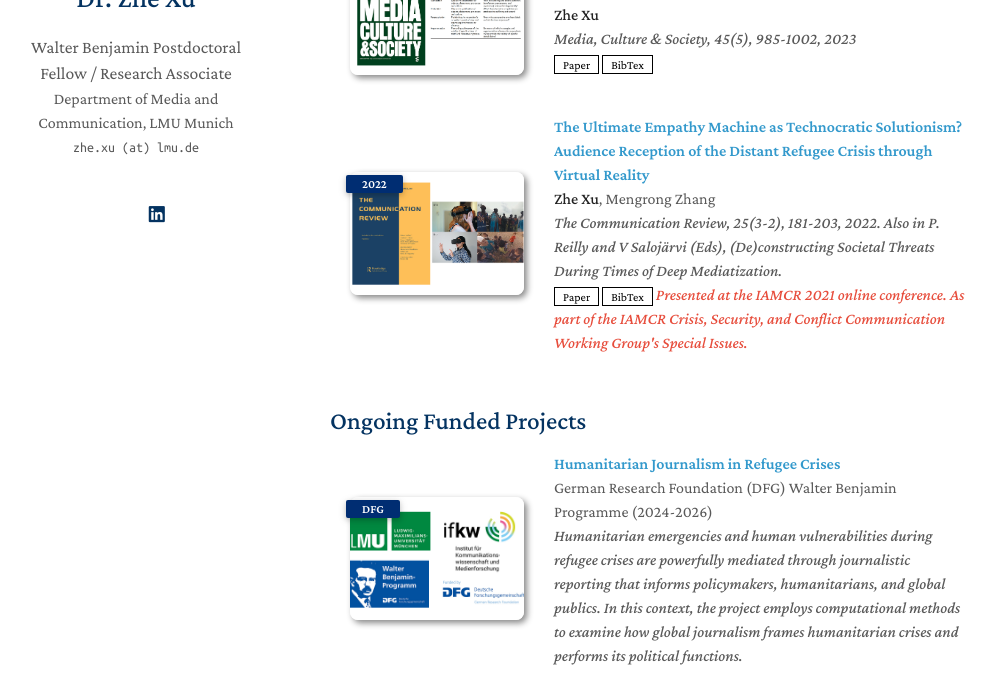
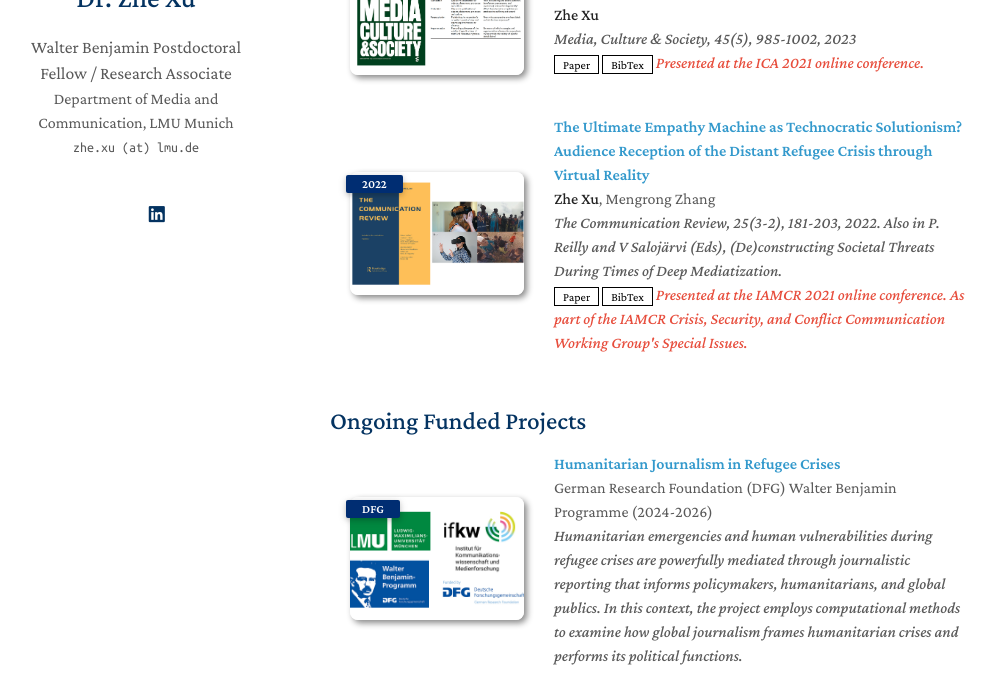
Before and after one commit to zhexuphd/home, a Jekyll site: the page built from index.md, in a window 1280 px wide and 900 px high, scrolled down 772 px, cut to the strip 206-900 px from the top of the window. Shown: the whole strip, without its empty margins (140-1136 px from the left). Built offline with Jekyll 4.4.1, drawn with Linux system fonts in a browser that asks for light colours; a style sheet for code colours, icons or effects is not loaded; our own code applies the rules of GitHub Pages for plain Markdown files.

Commit message:
Update publications.yml

```diff
--- a/_data/publications.yml
+++ b/_data/publications.yml
@@ -22,6 +22,7 @@ main:
     conference: Media, Culture & Society, 45(5), 985-1002, 2023
     paper: https://journals.sagepub.com/doi/abs/10.1177/01634437231155339
     bibtex: https://gist.githubusercontent.com/zhexuphd/07dd092572b77ddae29f910e0f76106f/raw/69ad1df5094c0e29bac492ca873b28d5e94beef6/gistfile1.txt
+    notes: Presented at the ICA 2021 online conference.
     image: ./assets/img/mcmm.jpg
 
   - title: "The Ultimate Empathy Machine as Technocratic Solutionism? Audience Reception of the Distant Refugee Crisis through Virtual Reality"
```
